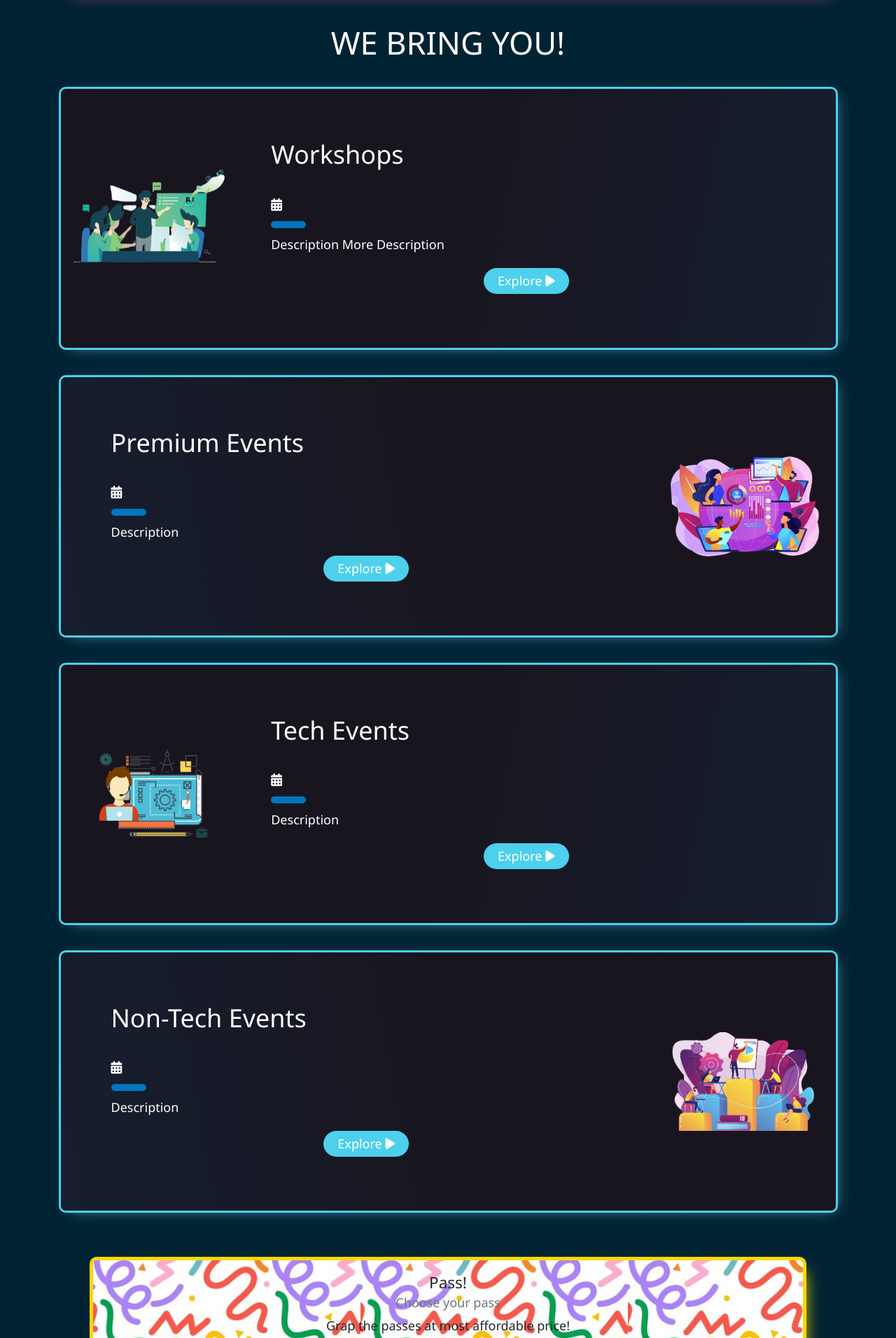
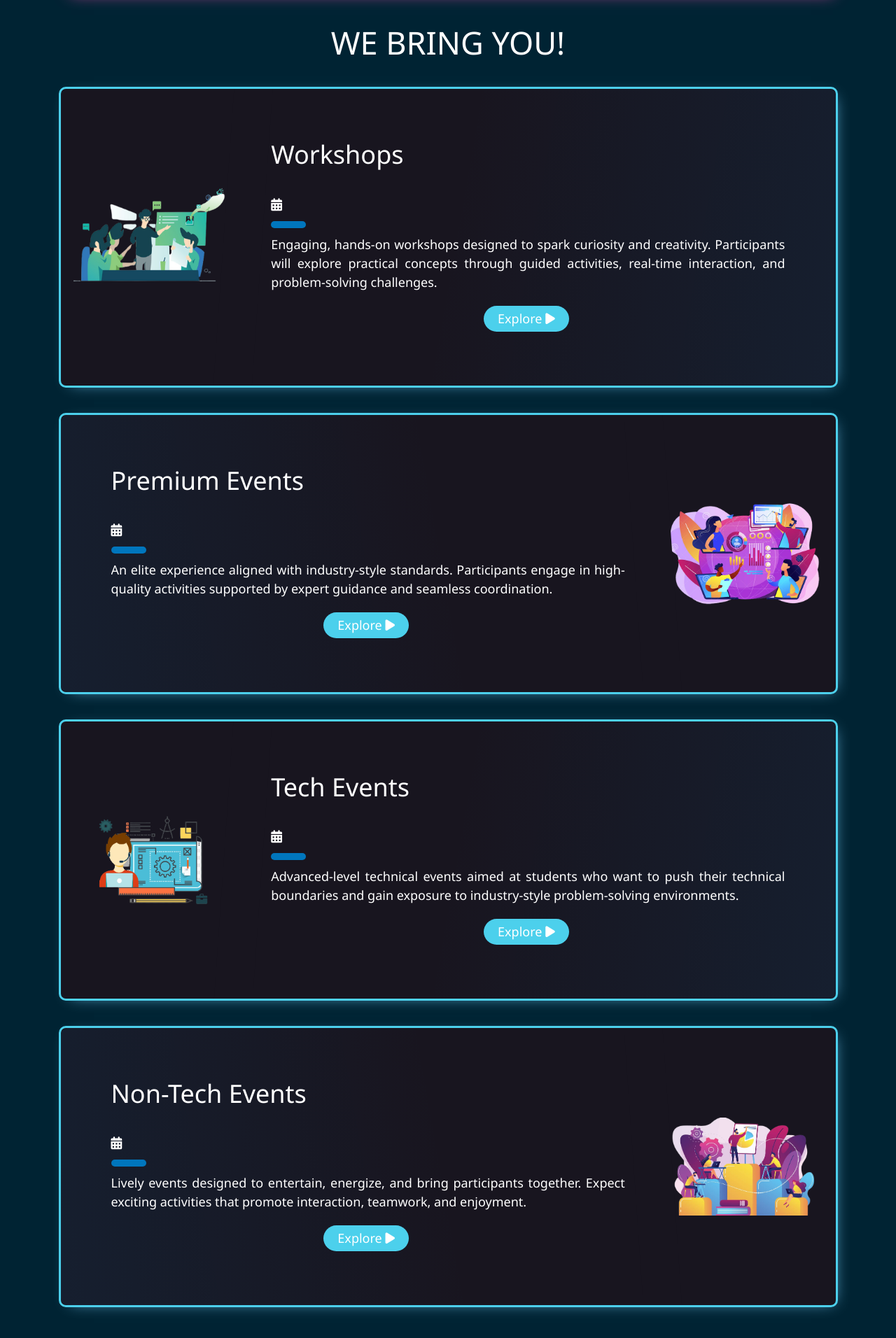
Before and after one commit to eeaofficial/event_management_website, a Flask app: page / in a window 1280 px wide; the page is wider, and only the part inside the window is pictured. Shown: the part 1560-3472 px from the top of that part at 70% size. Run offline with Flask 3, Linux system fonts and the light colour scheme.

Commit message:
Modified homepage, changed admin, added events

```diff
--- /dev/null
+++ b/app/static/unsent_mails/58b657d69aed09675d9e6bb2c98ee4.json
@@ -0,0 +1 @@
+{"to": "eea2526official@gmail.com", "subject": "Registation Successful | <Symposium-Name> year <Sample ; for Organiser>", "body": "<br>\n    Successfully Registered for Voltage Vision ! <br><br>\n    Team Members : (team members registration numbers will be displayed here) <br><br>\n    Thank You for Registering. Stay Tuned for further Updates!!", "signature": "", "attchments": []}
--- /dev/null
+++ b/app/static/unsent_mails/b36153b77a07e02235849693ad226f.json
@@ -0,0 +1 @@
+{"to": "eea2526official@gmail.com", "subject": "Code for Getting access to All events | <Symposium-Name> year", "body": "Your Code : 3483f8853a652ac6943204d23269b2 <br><br> THIS PASS IS SUBJECT TO VERIFICATION AT REGISTRATION DESK !!! <br><br>", "signature": "", "attchments": []}
--- a/app/templates/home.html
+++ b/app/templates/home.html
@@ -196,8 +196,7 @@
                         </time>
                     </div>
                     <div class="postcard__bar"></div>
-                    <div class="postcard__preview-txt">Description
-                        More Description
+                    <div class="postcard__preview-txt">Engaging, hands-on workshops designed to spark curiosity and creativity. Participants will explore practical concepts through guided activities, real-time interaction, and problem-solving challenges.
                     </div>
                     <ul class="postcard__tagbox">
                         <li class="tag__item play blue">
@@ -224,7 +223,7 @@
                         </time>
                     </div>
                     <div class="postcard__bar"></div>
-                    <div class="postcard__preview-txt">Description</div>
+                    <div class="postcard__preview-txt">An elite experience aligned with industry-style standards. Participants engage in high-quality activities supported by expert guidance and seamless coordination.</div>
                     <ul class="postcard__tagbox">
                         <li class="tag__item play blue">
                             <a href="{{url_for('premium_events')}}">Explore <i class="fas fa-play mr-2"></i></a>
@@ -251,7 +250,7 @@
                     </div>
                     <div class="postcard__bar"></div>
                     <div class="postcard__preview-txt">
-                        Description
+                        Advanced-level technical events aimed at students who want to push their technical boundaries and gain exposure to industry-style problem-solving environments.
                     </div>
                     <ul class="postcard__tagbox">
                         <li class="tag__item play blue">
@@ -275,7 +274,7 @@
                         </time>
                     </div>
                     <div class="postcard__bar"></div>
-                    <div class="postcard__preview-txt">Description</div>
+                    <div class="postcard__preview-txt">Lively events designed to entertain, energize, and bring participants together. Expect exciting activities that promote interaction, teamwork, and enjoyment.</div>
                     <ul class="postcard__tagbox">
                         <li class="tag__item play blue">
                             <a href="{{url_for('non_tech_events')}}">Explore <i class="fas fa-play mr-2"></i></a>
```
Also changed, not shown: app/models.py (+6 -6 lines), app/templates/buy_pass.html (+8 -9 lines).
